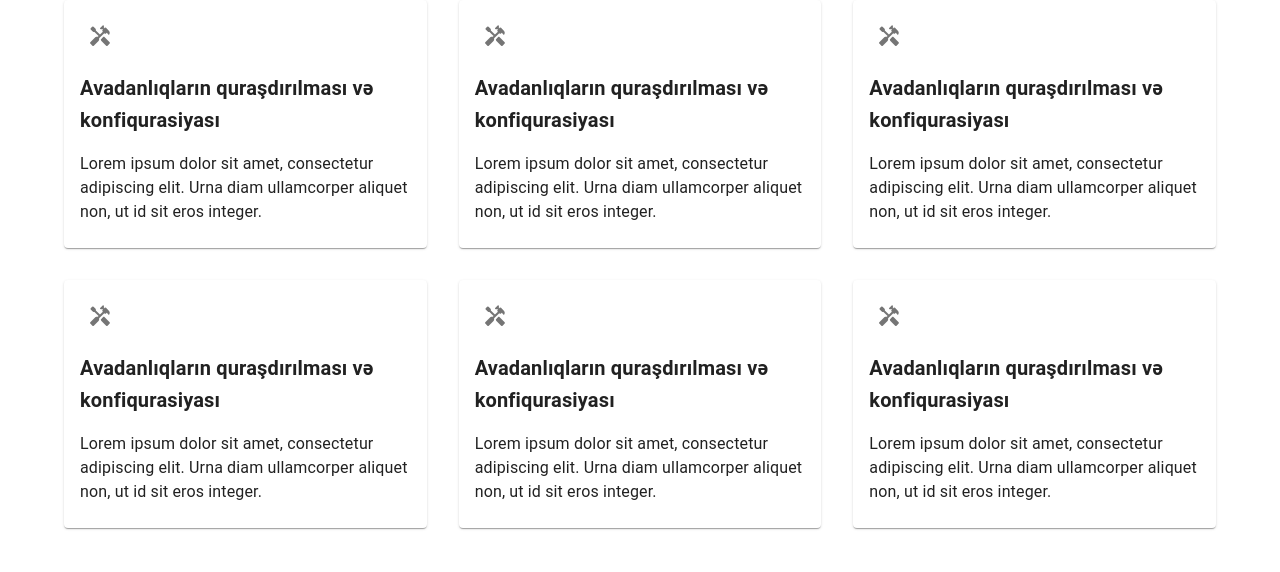
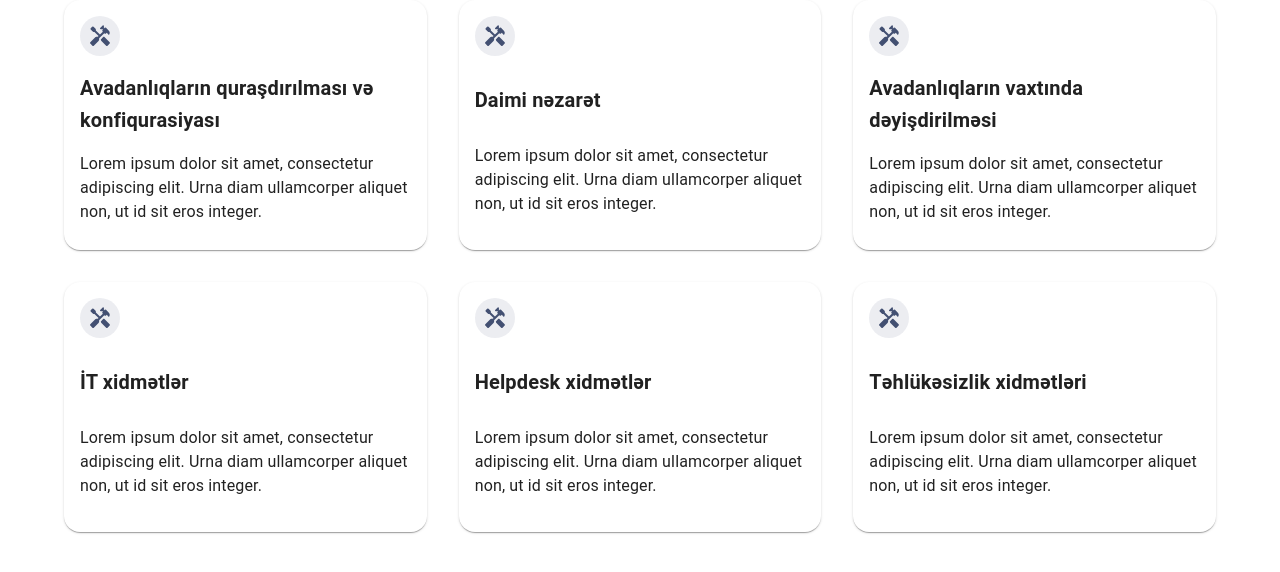
Before and after one commit to zahid-blueeye/netpro, a React (Vite) app: page / in a window 1280 px wide. Shown: the top 572 px of the page. Built offline with nearby package versions, Linux system fonts and the light colour scheme.

Commit message:
fix service card

```diff
--- a/src/components/HomeServiceCard/index.jsx
+++ b/src/components/HomeServiceCard/index.jsx
@@ -1,20 +1,36 @@
 import Icon from "@mui/icons-material/HandymanRounded";
 import { Card, CardContent, IconButton, Typography } from "@mui/material";
 
-const HomeServiceCard = () => {
+const HomeServiceCard = ({ body, title }) => {
   return (
-    <Card sx={{ minWidth: 275 }}>
-      <CardContent>
-        <IconButton>
-          <Icon />
+    <Card
+      sx={{
+        borderRadius: "16px",
+        borderBottom: `10px solid transparent`,
+        minWidth: 275,
+        height: 250,
+
+        "&:hover": {
+          borderBottomColor: `primary.main`,
+        },
+      }}
+    >
+      <CardContent
+        sx={{
+          display: "flex",
+          flexDirection: "column",
+          justifyContent: "space-between",
+          alignItems: "flex-start",
+          height: "100%",
+        }}
+      >
+        <IconButton sx={{ bgcolor: "secondary.light" }}>
+          <Icon color="primary" />
         </IconButton>
         <Typography my={2} variant="h6" fontWeight={700}>
-          Avadanlıqların quraşdırılması və konfiqurasiyası
+          {title}
         </Typography>
-        <Typography variant="body">
-          Lorem ipsum dolor sit amet, consectetur adipiscing elit. Urna diam
-          ullamcorper aliquet non, ut id sit eros integer.
-        </Typography>
+        <Typography variant="body">{body}</Typography>
       </CardContent>
     </Card>
   );
--- a/src/pages/Home/index.jsx
+++ b/src/pages/Home/index.jsx
@@ -1,14 +1,15 @@
 import { Container, Grid } from "@mui/material";
 import HomeServiceCard from "../../components/HomeServiceCard";
+import services from "../../mockData/service";
 const Home = () => {
   return (
     <div>
       <Container>
         <Grid container spacing={4}>
-          {["", "", "", "", "", ""].map(() => {
+          {services.map(({ id, title, body }) => {
             return (
-              <Grid item xs={12} sm={6} md={4}>
-                <HomeServiceCard />
+              <Grid key={id} item xs={12} sm={6} md={4}>
+                <HomeServiceCard body={body} title={title} />
               </Grid>
             );
           })}
--- a/src/theme.js
+++ b/src/theme.js
@@ -7,6 +7,7 @@ const theme = createTheme({
     },
     secondary: {
       main: "#606F84",
+      light: "rgba(67,80,114,0.1)",
     },
   },
 });
```
